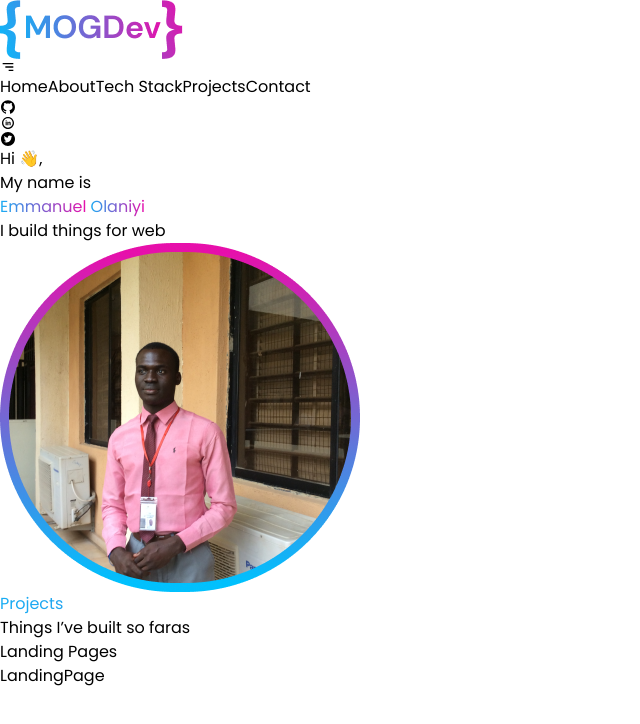
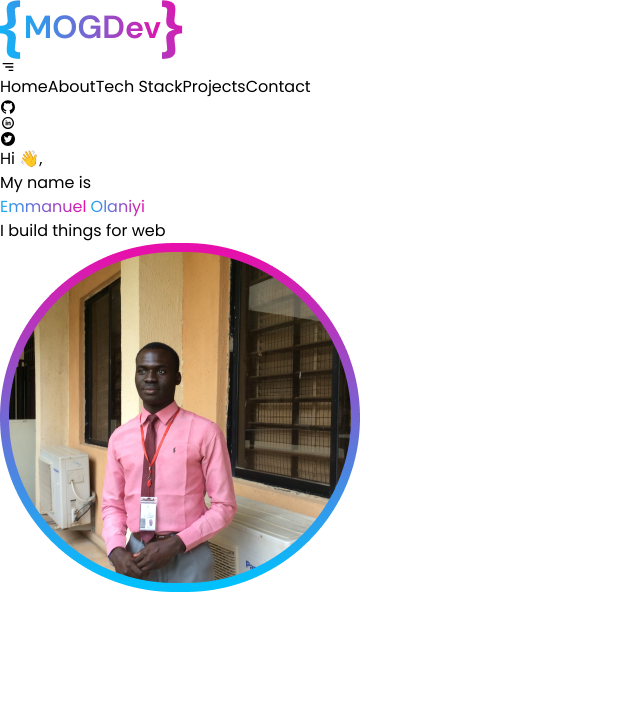
Before and after one commit to himarnoel/Portfolio, a React (Vite) app: page / in a window 1280 px wide. Shown: the top 724 px of the page, without its empty margins (0-640 px from the left). Built offline with nearby package versions, Linux system fonts and the light colour scheme.

Commit message:
working in it

```diff
--- a/src/App.tsx
+++ b/src/App.tsx
@@ -5,11 +5,11 @@ import Projects from "./Components/Tabs/Projects";
 function App() {
   return (
     <>
-      <div className="px-4 lg:px-20 mx-auto ">
+      <div className="px-4 lg:px-20 mx-auto min-h-screen ">
         <NavBar />
         <Hero />
-        <Projects />
       </div>
+      {/* <Projects /> */}
     </>
   );
 }
--- a/src/Components/Hero.tsx
+++ b/src/Components/Hero.tsx
@@ -1,11 +1,10 @@
-
 import hero from "../assets/images/hero.png";
 import "../App.css";
 
 const Hero = () => {
   return (
     <div>
-      <div className="flex w-full flex-col-reverse lg:flex-row items-center justify-center lg:justify-between mt-14 lg:mt-20">
+      <div className="h-[88vh] flex w-full flex-col-reverse lg:flex-row items-center justify-center lg:justify-between mt-0 lg:mt-0">
         <div className="text-[42px] lg:text-[58px]  text-center lg:text-left font-bold text-[#42446E]">
           Hi 👋,
           <p>
--- a/src/Components/NavBar.tsx
+++ b/src/Components/NavBar.tsx
@@ -13,7 +13,7 @@ const NavBar = () => {
   return (
     <div>
       {" "}
-      <nav className="flex justify-between items-center py-1  pt-5">
+      <nav className="flex justify-between items-center h-[12vh] ">
         <img
           src={logo}
           alt=""
```
